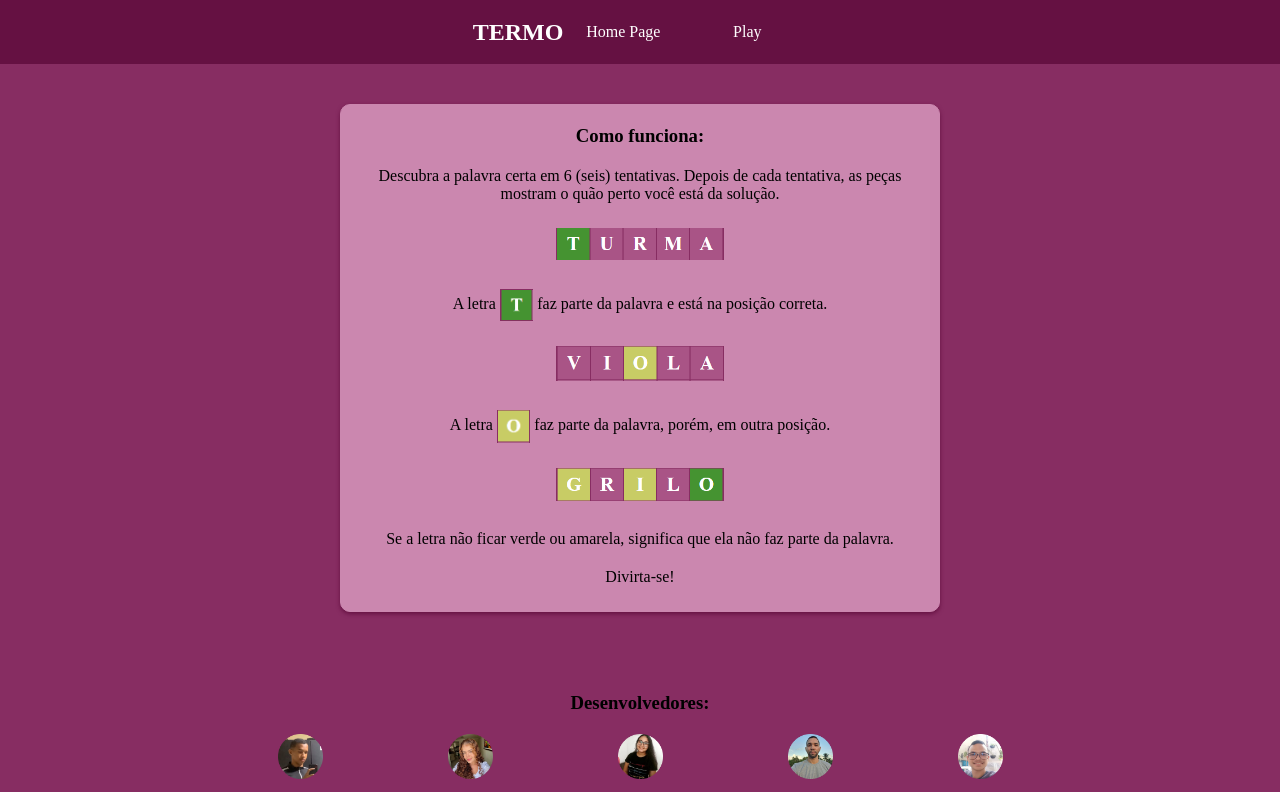
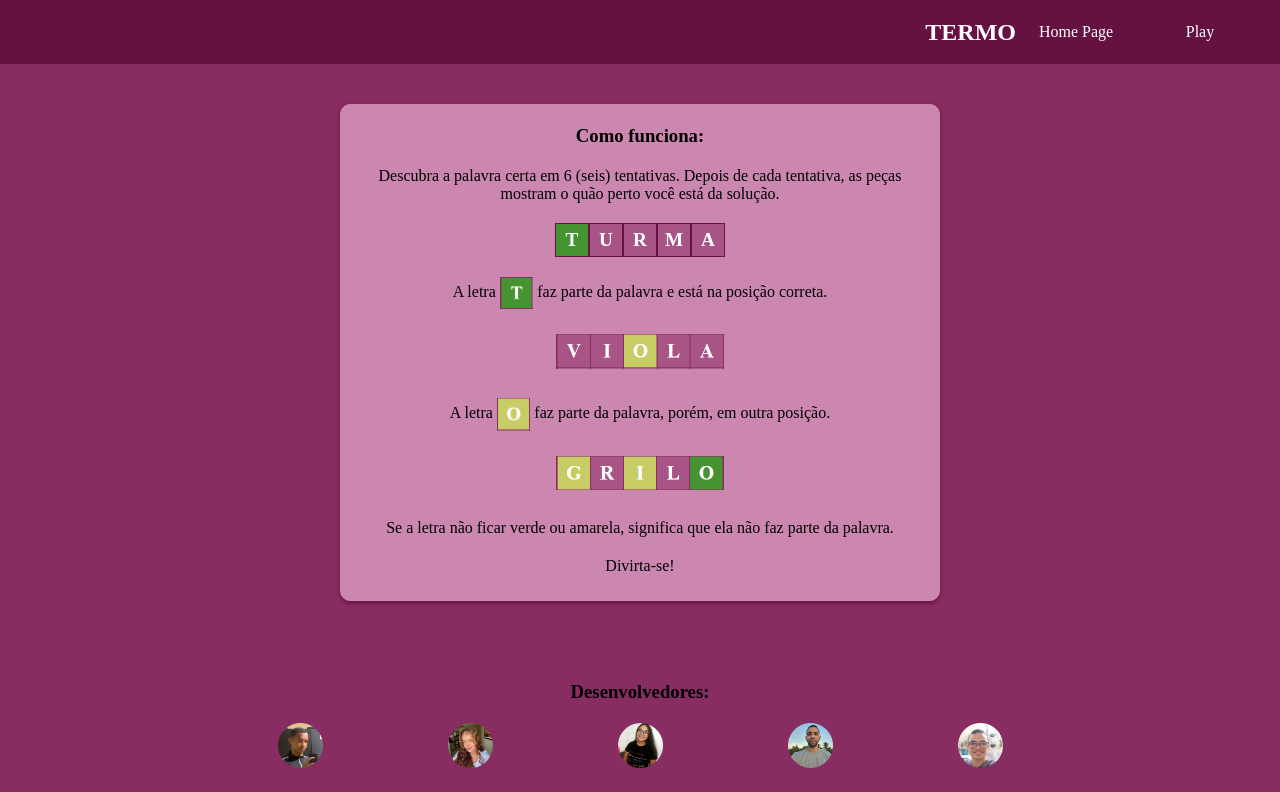
Before and after one commit to IzabelleAlves/Termo-game, a SvelteKit app: page /sobre in a window 1280 px wide. Shown: the top 792 px of the page. Built offline with nearby package versions, Linux system fonts and the light colour scheme.

Commit message:
pequenas alterações

```diff
--- a/src/routes/sobre/+page.svelte
+++ b/src/routes/sobre/+page.svelte
@@ -25,7 +25,13 @@
     as peças mostram o quão perto você está da solução.
   </p>
 
-  <img class="sobre" src="/images/letraCorreta.png" alt="Exemplo 1" />
+  <p>
+    <span class="letter right">T</span>
+    <span class="letter">U</span>
+    <span class="letter">R</span>
+    <span class="letter">M</span>
+    <span class="letter">A</span>
+  </p>
 
   <p> A letra <img class="sobre-icon" src="/images/letraCorretaUnica.png" alt="Exemplo 2" /> faz parte da palavra e está na posição correta. </p>
 
--- a/src/styles/global.css
+++ b/src/styles/global.css
@@ -5,7 +5,9 @@
 	--dark-color: #651142;
 	--correct-letter: #459331;
 	--wrongPosition-letter: #c8cc65;
-	--empty-letter:  #a95486;
+	--empty-letter:  var(--second-color);
+	--row-hover:  hsl(325, 60%, 50%);
+
 }
 * {
 	margin: 0;
@@ -24,12 +26,14 @@ body {
 	height: 8vh;
 	padding: 20px;
 	display: flex;
-	justify-content: center;
+	justify-content: end;
 	align-items: center;
 	color: white;
 	background-color: #651142;
 
-	h1 { font-size: 24px }
+	h1 {
+		font-size: 24px
+	}
 }
 
 .menu {
--- a/src/styles/sobre.css
+++ b/src/styles/sobre.css
@@ -1,3 +1,25 @@
+:root {
+    --letter-height: 34px;
+}
+
+/* Estilo para WebKit */
+::-webkit-scrollbar {
+    width: 12px;
+  }
+
+  ::-webkit-scrollbar-track {
+    background: var(--dark-color);
+  }
+
+  ::-webkit-scrollbar-thumb {
+    background: var(--light-color);
+    border-radius: 10px;
+  }
+
+  ::-webkit-scrollbar-thumb:hover {
+    background: var(--second-color);
+  }
+
 .game-instructions {
 	background-color: var(--light-color);
 	border: 1px solid var(--light-color);
@@ -19,6 +41,28 @@
 	p + p {
 		margin-top: 20px;
 	}
+
+    p:has(span) {
+        display: flex;
+        justify-content: center;
+    }
+}
+
+.letter {
+    display: inline-flex;
+    height: var(--letter-height);
+    width: var(--letter-height);
+    justify-content: center;
+    align-items: center;
+    color: white;
+    font-size: 1.2rem;
+    border: var(--dark-color) solid 1px;
+    background-color: var(--second-color);
+    font-weight: bold;
+}
+
+.letter.right {
+    background-color: var(--correct-letter);
 }
 
 .sobre {
```
